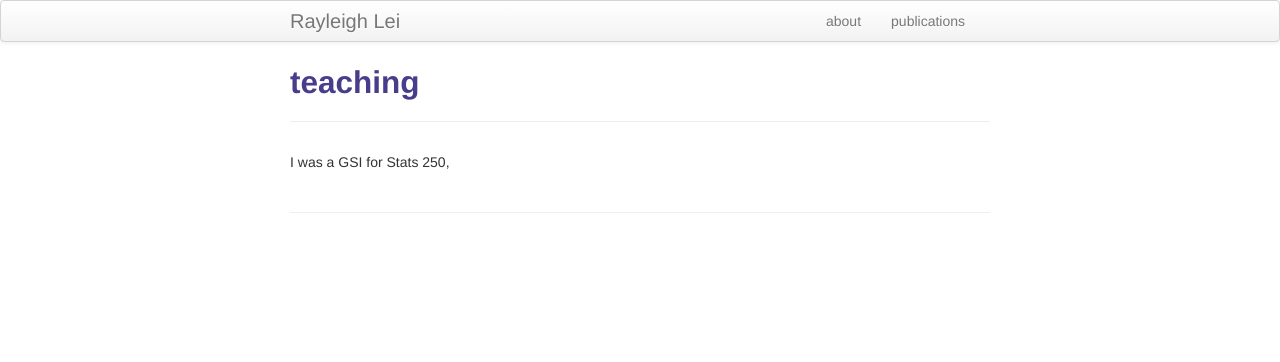
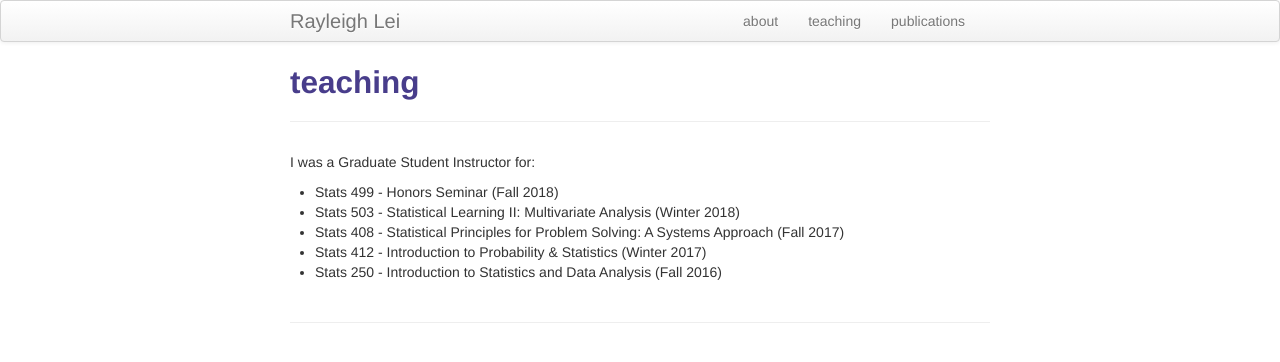
Before and after one commit to rayleigh/rayleigh.github.io, a Jekyll site: the page built from pages/teaching.md, in a window 1280 px wide. Shown: the top 362 px of the page. Built offline with Jekyll 4.4.1, drawn with Linux system fonts in a browser that asks for light colours.

Commit message:
Updated website

```diff
--- a/_includes/themes/twitter/default.html
+++ b/_includes/themes/twitter/default.html
@@ -36,6 +36,7 @@
           <a class="brand" href="{{ HOME_PATH }}">{{ site.title }}</a>
           <ul class="nav">
               <li><a href="{{ BASE_PATH }}/index.html">about</a></li>
+              <li><a href="{{ BASE_PATH }}/pages/teaching.html">teaching</a></li>
               <li><a href="{{ BASE_PATH }}/pages/pubs.html">publications</a></li>
           </ul>
         </div>
--- a/pages/teaching.md
+++ b/pages/teaching.md
@@ -17,4 +17,9 @@ description: Karl Broman's teaching
 </div>
 -->
 
-I was a GSI for Stats 250,
+I was a Graduate Student Instructor for:
+* Stats 499 - Honors Seminar (Fall 2018)
+* Stats 503 - Statistical Learning II: Multivariate Analysis (Winter 2018)
+* Stats 408 - Statistical Principles for Problem Solving: A Systems Approach (Fall 2017)
+* Stats 412 - Introduction to Probability & Statistics (Winter 2017)
+* Stats 250 - Introduction to Statistics and Data Analysis (Fall 2016)
```
Also changed, not shown: other parts of pages/teaching.md (+1 -1 lines), index.md (+4 -4 lines), pages/pubs.md (+2 -2 lines), assets/pics/small_profile_pic_2.png (added).
